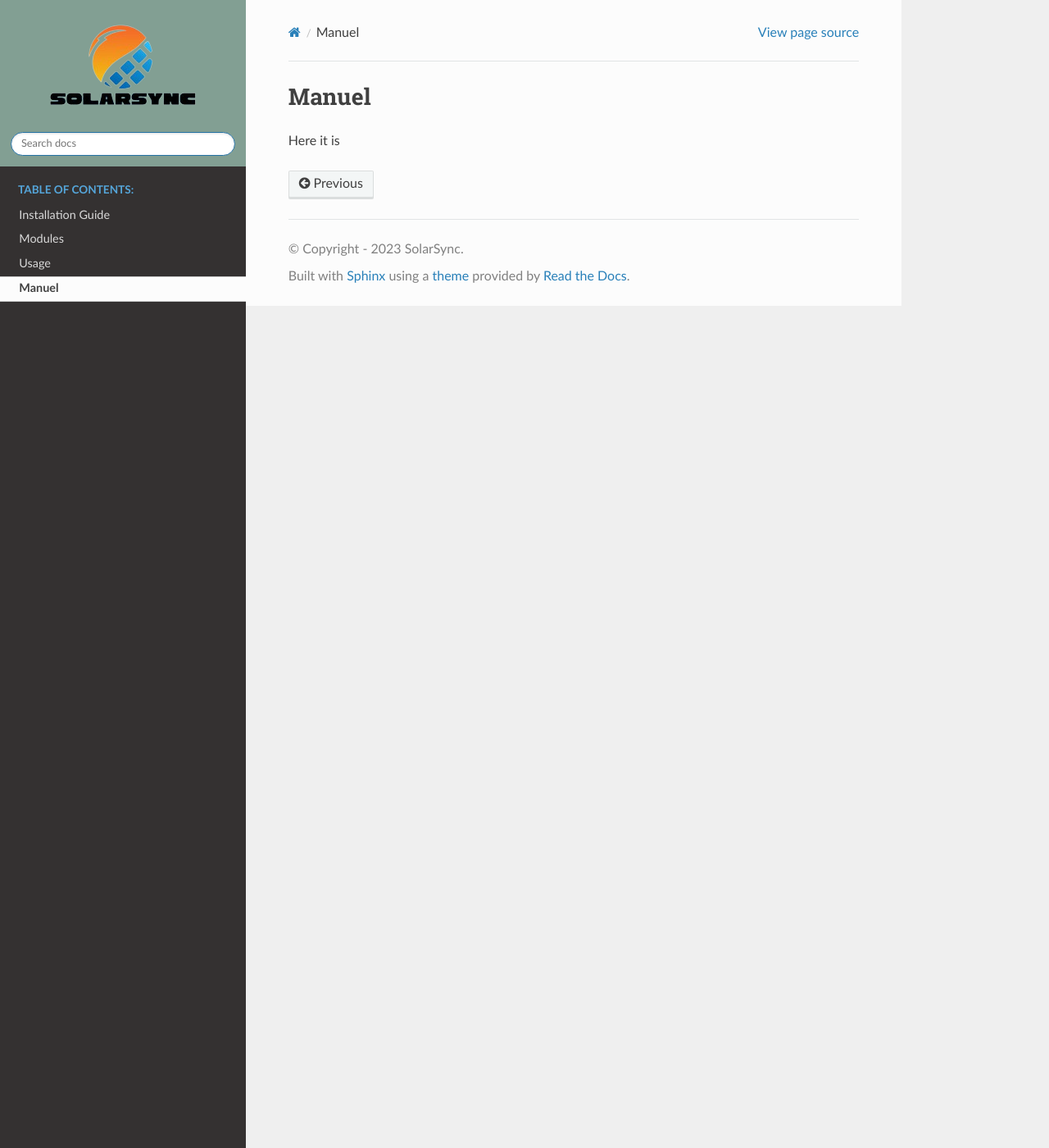
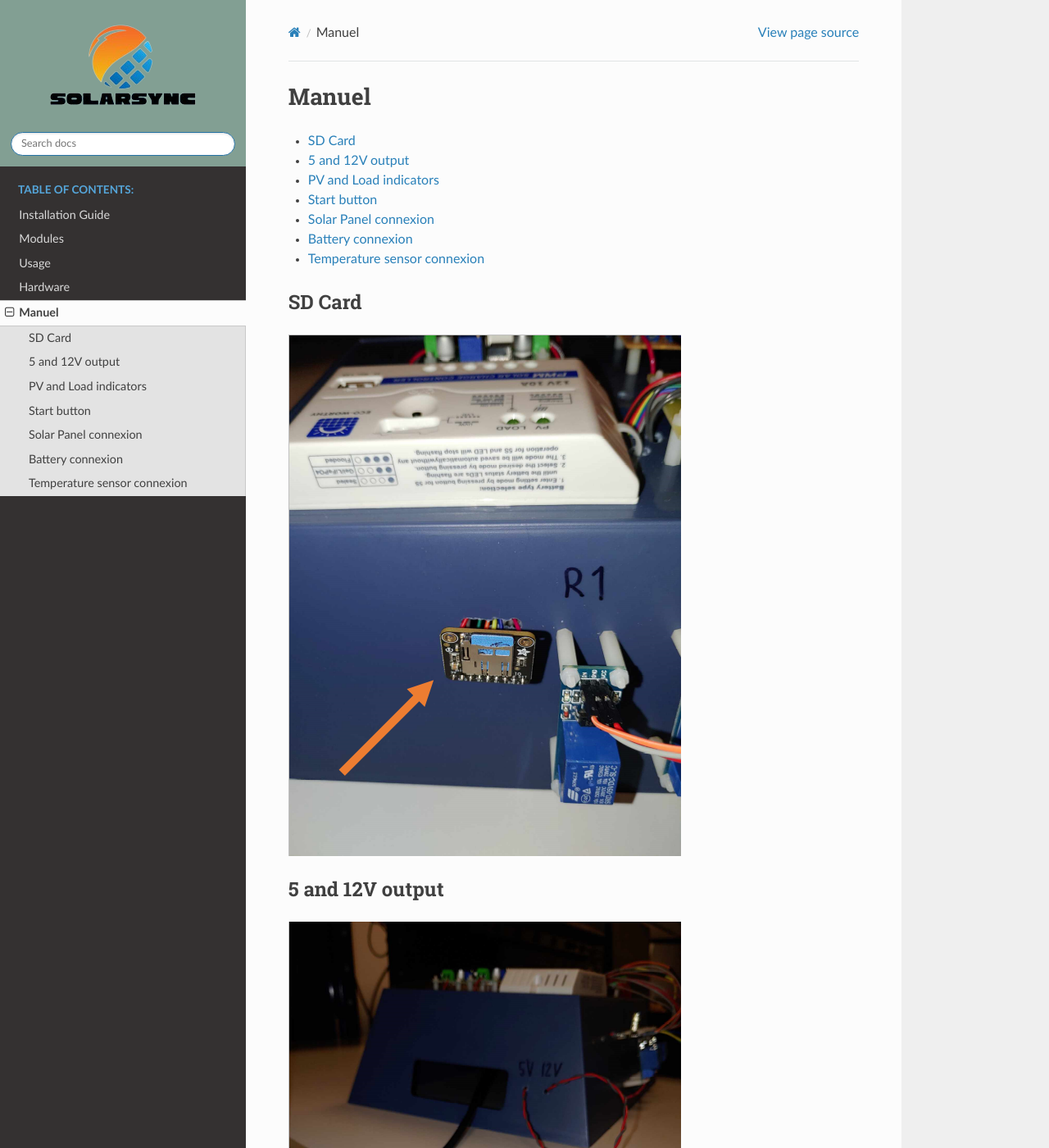
Before and after one commit to ELE400-SolarSync/firmware-esp32, a Sphinx documentation site: the page built from docs/src/manuel.rst, in a window 1280 px wide and 1400 px high. Shown: the whole window at 82% size. Built offline with Sphinx 7.4.7 and the Read the Docs theme 2.0.0, drawn with Linux system fonts in a browser that asks for light colours; some of the changed text lies outside the part shown.

Commit message:
add user manual and hardwar doc

```diff
--- a/docs/index.rst
+++ b/docs/index.rst
@@ -9,6 +9,7 @@ SolarSync Documentation
   src/installation
   src/modules
   src/usage
+  src/hardware
   src/manuel
 
 
--- a/docs/src/manuel.rst
+++ b/docs/src/manuel.rst
@@ -2,4 +2,63 @@
 Manuel
 ======
 
-Here it is
+.. contents:: :local:
+    :depth: 2
+
+SD Card
+=======
+
+.. image:: ../ressource/sd.png
+   :alt: sd
+..    :width: 400
+..    :height: 300
+
+5 and 12V output
+================
+
+.. image:: ../ressource/output.png
+   :alt: output
+..    :width: 400
+..    :height: 300
+
+PV and Load indicators
+======================
+
+.. image:: ../ressource/mppt2.png
+   :alt: mppt2
+..    :width: 400
+..    :height: 300
+
+Start button
+============
+
+.. image:: ../ressource/mppt1.png
+   :alt: mppt1
+..    :width: 400
+..    :height: 300
+
+Solar Panel connexion
+=====================
+
+.. image:: ../ressource/wire.png
+   :alt: wire
+..    :width: 400
+..    :height: 300
+
+Battery connexion
+=================
+
+.. image:: ../ressource/battery.png
+   :alt: battery
+..    :width: 400
+..    :height: 300
+
+Temperature sensor connexion
+============================
+
+Connect the sensor to the side of the battery with the elastic band.
+
+.. image:: ../ressource/battery_sensor.png
+   :alt: battery_sensor
+..    :width: 400
+..    :height: 300
--- a/docs/src/usage.rst
+++ b/docs/src/usage.rst
@@ -24,7 +24,6 @@ To use the serial communication you will need to install a serial communication
 Available commands
 ------------------
 
-* ``help`` : Display the list of available commands.
 * ``logging sd on`` : Set log output to SD card.
 * ``logging sd off`` : Set log output to terminal.
 * ``logging serial on`` : Set log output to terminal.
```
Also changed, not shown: docs/src/hardware.rst (added, +43 -0 lines), docs/ressource/ELE400_device.png (added), docs/ressource/battery.png (added), docs/ressource/battery_sensor.png (added), docs/ressource/connectors.png (added), docs/ressource/mppt1.png (added), docs/ressource/mppt2.png (added), docs/ressource/output.png (added), docs/ressource/sd.png (added), docs/ressource/sensors_and_uc.png (added), docs/ressource/wire.png (added).
